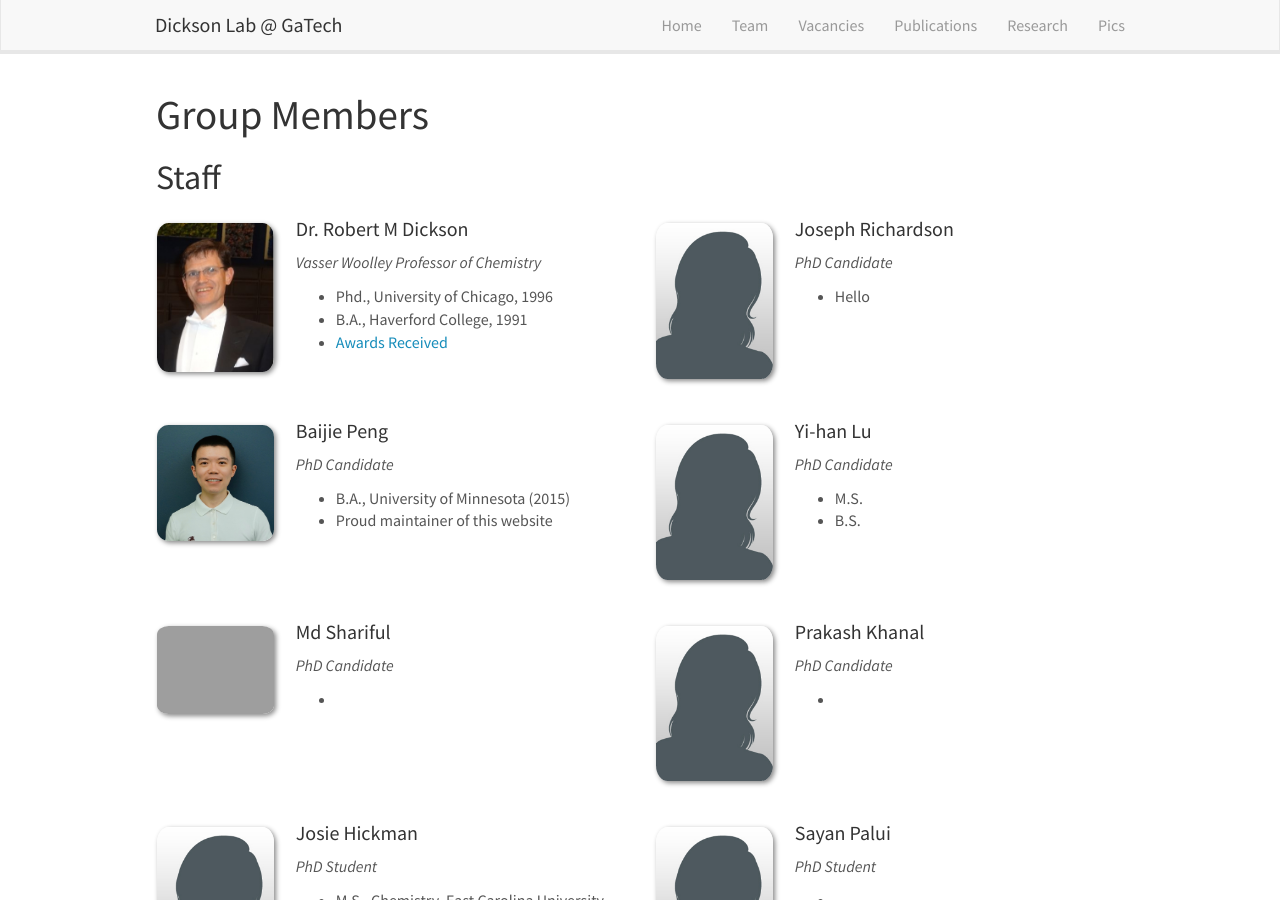
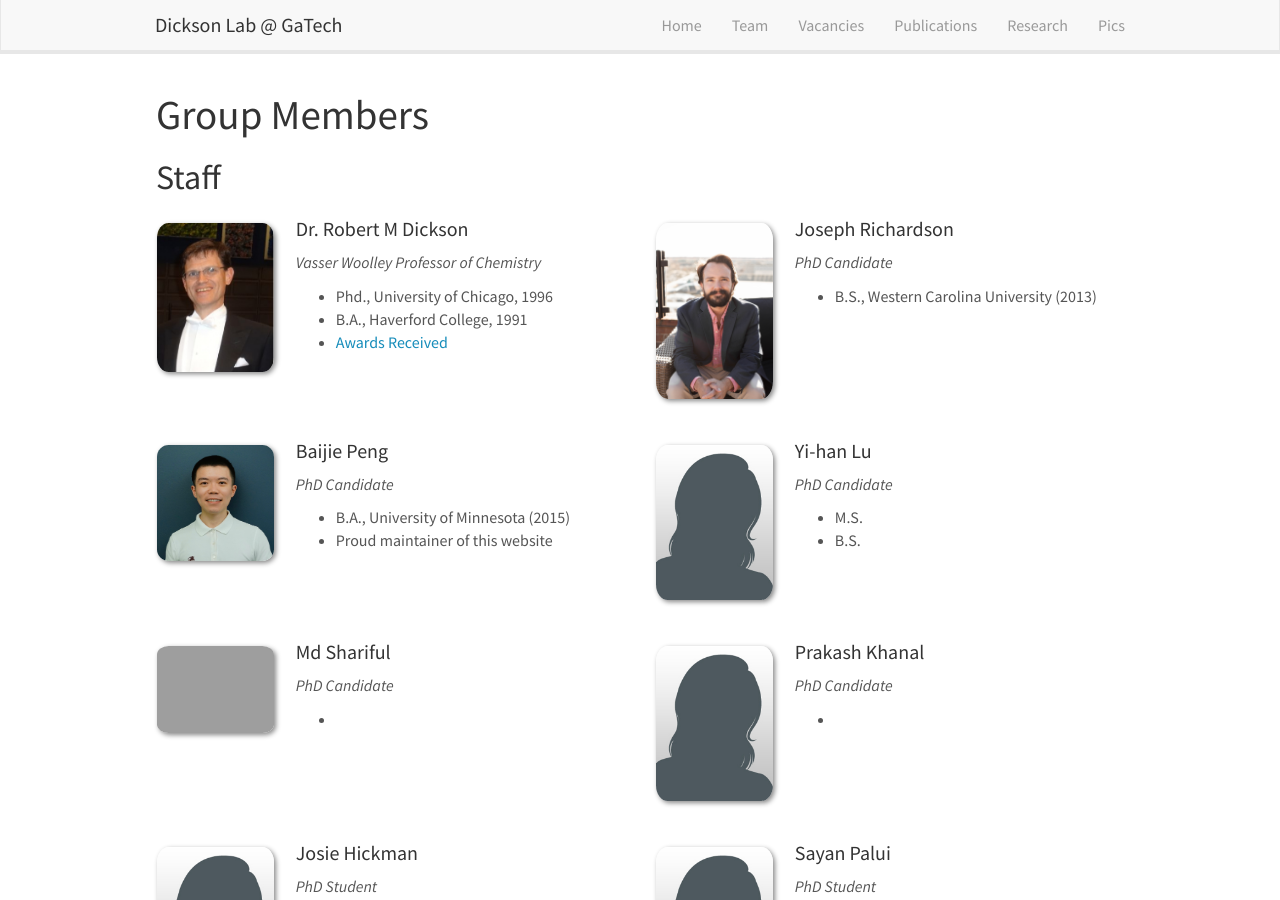
Before and after one commit to DicksonLabPage/GroupPage, a Jekyll site: the page built from _pages/team.md, in a window 1280 px wide and 900 px high. Built offline with Jekyll 4.4.1, drawn with Linux system fonts in a browser that asks for light colours; nearby versions of some CDN libraries.

Commit message:
add joe's info

```diff
--- a/_data/team_members.yml
+++ b/_data/team_members.yml
@@ -10,11 +10,11 @@
   education5:
 
 - name: Joseph Richardson
-  photo: blankpic.jpg
+  photo: joe.jpg
   info: PhD Candidate
   email: jrichardson60@gatech.edu
   number_educ: 1
-  education1: Hello
+  education1: B.S., Western Carolina University (2013)
   education2:
   education3:
 
```
Also changed, not shown: images/teampic/joe.jpg (added).
